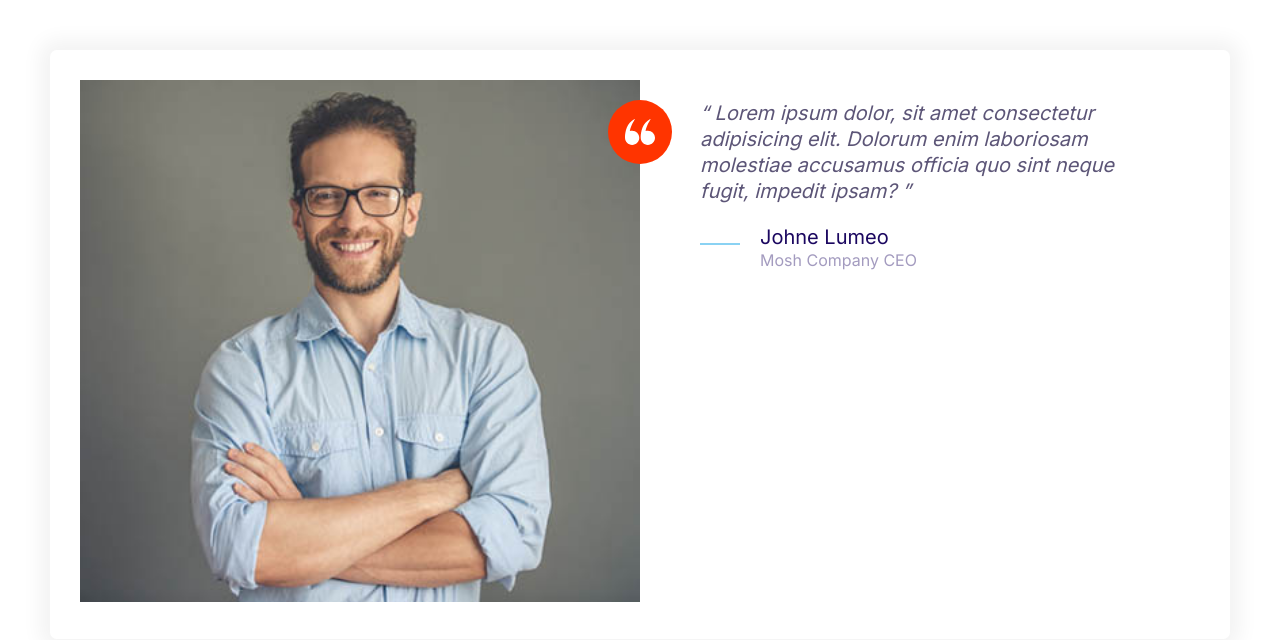
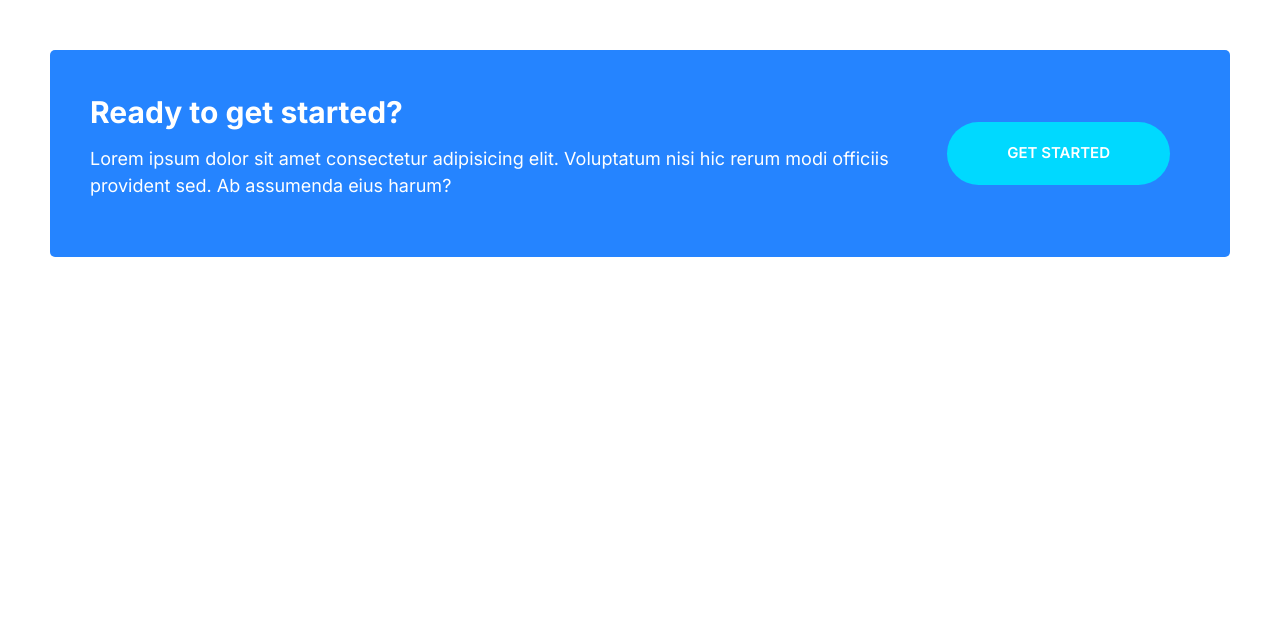
Before and after one commit to EAdevOps/webhosting, a plain HTML site: page index.html in a window 1280 px wide. Drawn offline with Linux system fonts and the light colour scheme.

Commit message:
Build the callout component.

```diff
--- a/css/styles.css
+++ b/css/styles.css
@@ -238,6 +238,11 @@ a {
   color: #ffff;
 }
 
+.btn--stretch {
+  padding-left: 6rem;
+  padding-right: 6rem;
+}
+
 @media screen and (min-width: 1024px) {
   .btn {
     font-size: 1.5rem;
@@ -474,3 +479,43 @@ a {
     margin-left: 6rem;
   }
 }
+
+/* Callouts */
+
+.callout {
+  padding: 4rem;
+  border-radius: 5px;
+}
+
+.callout--primary {
+  background: var(--color-primary);
+  color: #fff;
+}
+
+.callout__heading {
+  color: #fff;
+  margin-top: 0;
+  font-size: 3rem;
+}
+
+.callout .btn {
+  align-self: center;
+  justify-self: center;
+}
+
+.callout__content {
+  text-align: center;
+}
+
+@media screen and (min-width: 768px) {
+  .callout .grid--1x2 {
+    grid-template-columns: 1fr auto;
+  }
+  .callout__content {
+    text-align: left;
+  }
+  .callout .btn {
+    justify-self: start;
+    margin: 0 2rem;
+  }
+}
--- a/index.html
+++ b/index.html
@@ -15,36 +15,16 @@
     <link rel="stylesheet" href="css/styles.css" />
   </head>
   <body style="padding: 5rem">
-    <div class="card testimonial">
+    <div class="callout callout--primary">
       <div class="grid grid--1x2">
-        <div class="testimonial__image">
-          <img src="images/testimonial.jpg" alt="A happy, smiley customer" />
-          <span class="icon-container icon-container--acent">
-            <svg class="icon icon--white icon--small">
-              <use xlink:href="images/sprite.svg#quotes"></use>
-            </svg>
-          </span>
+        <div class="callout__content">
+          <h3 class="callout__heading">Ready to get started?</h3>
+          <p>
+            Lorem ipsum dolor sit amet consectetur adipisicing elit. Voluptatum
+            nisi hic rerum modi officiis provident sed. Ab assumenda eius harum?
+          </p>
         </div>
-        <blockquote class="quote">
-          <p class="quote__text">
-            Lorem ipsum dolor, sit amet consectetur adipisicing elit. Dolorum
-            enim laboriosam molestiae accusamus officia quo sint neque fugit,
-            impedit ipsam?
-          </p>
-          <footer class="quote__footer">
-            <div class="media">
-              <div class="media__image quote__line">
-                <svg class="icon icon--primary">
-                  <use xlink:href="images/sprite.svg#line"></use>
-                </svg>
-              </div>
-              <div class="media__body">
-                <h3 class="media__title quote__author">Johne Lumeo</h3>
-                <p class="media__text quote__company">Mosh Company CEO</p>
-              </div>
-            </div>
-          </footer>
-        </blockquote>
+        <a href="#" class="btn btn--secondary btn--stretch">Get Started</a>
       </div>
     </div>
   </body>
```
Also changed, not shown: components/callouts.html (added, +12 -0 lines).
